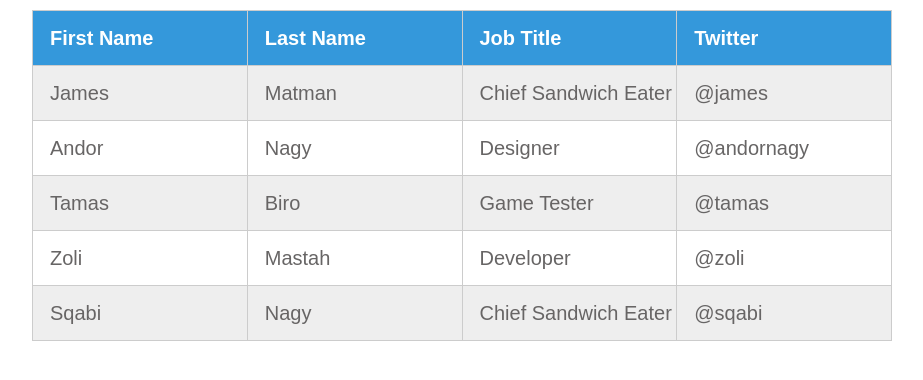
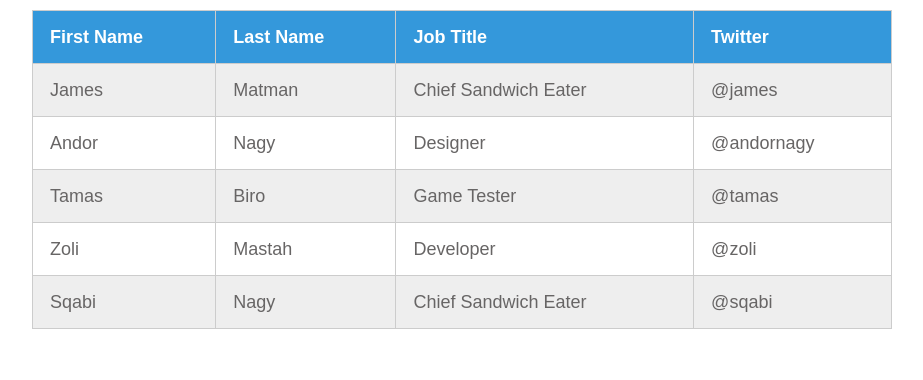
Before and after one commit to xRay1337/ClientWeb, a plain HTML site: page CSS Text/index.html in a window 1280 px wide. Shown: the whole page, without its empty margins (178-1101 px from the left). Drawn offline with Linux system fonts and the light colour scheme.

Commit message:
fix CSS Table

```diff
--- a/CSS Text/styles/mainStyles.css
+++ b/CSS Text/styles/mainStyles.css
@@ -12,8 +12,7 @@ main {
 
 .twitter-list {
     width: 100%;
-    table-layout: fixed;
-    white-space:nowrap;
+    white-space: nowrap;
 }
 
 .twitter-list-head {
@@ -29,6 +28,6 @@ main {
 
 .twitter-list-th, .twitter-list-td {
     border: 1px solid #CCCCCC;
-    font-size: 20px;
+    font-size: 18px;
     padding: 17px;
 }
```
Also changed, not shown: CSS Text/index.html (line endings or trailing spaces).
